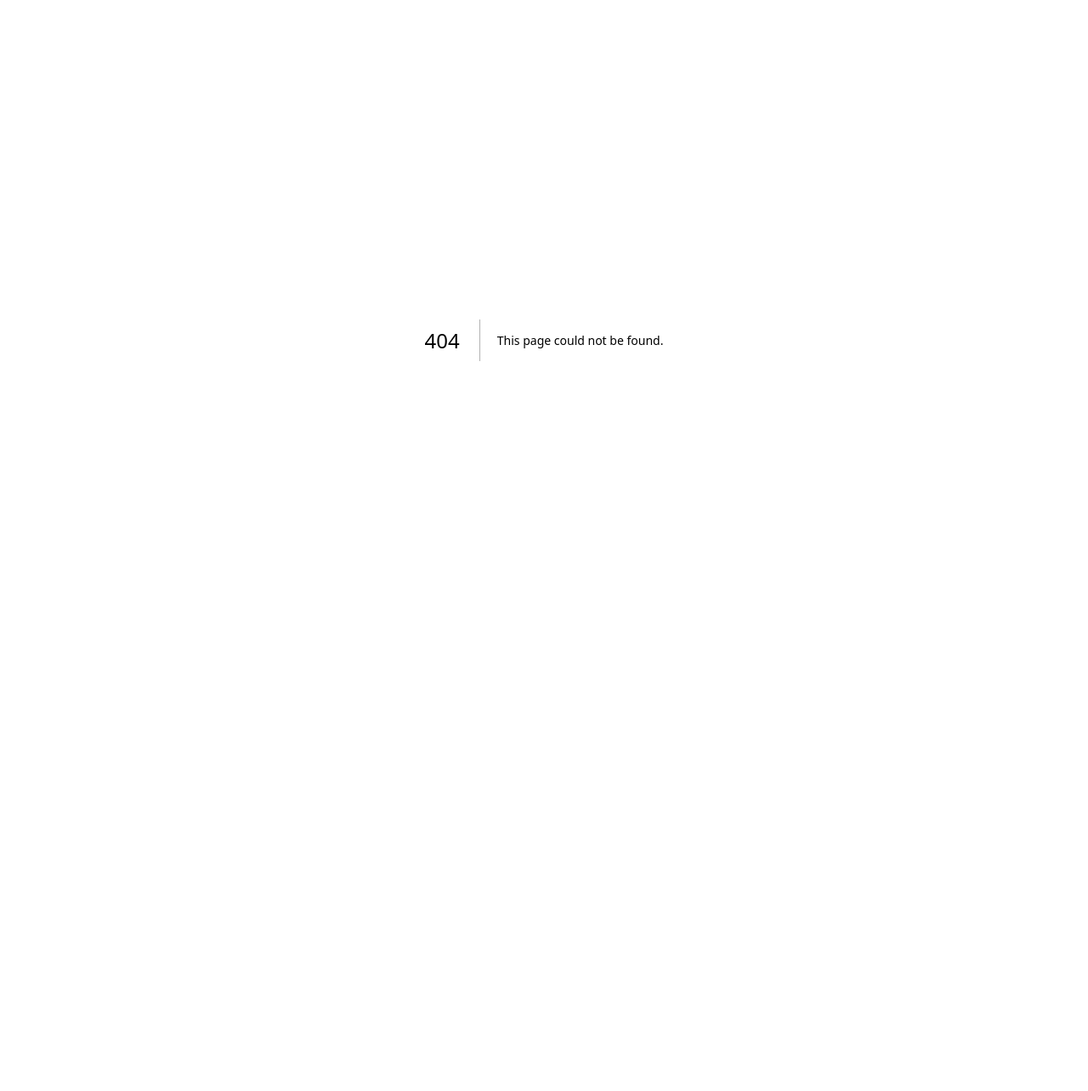
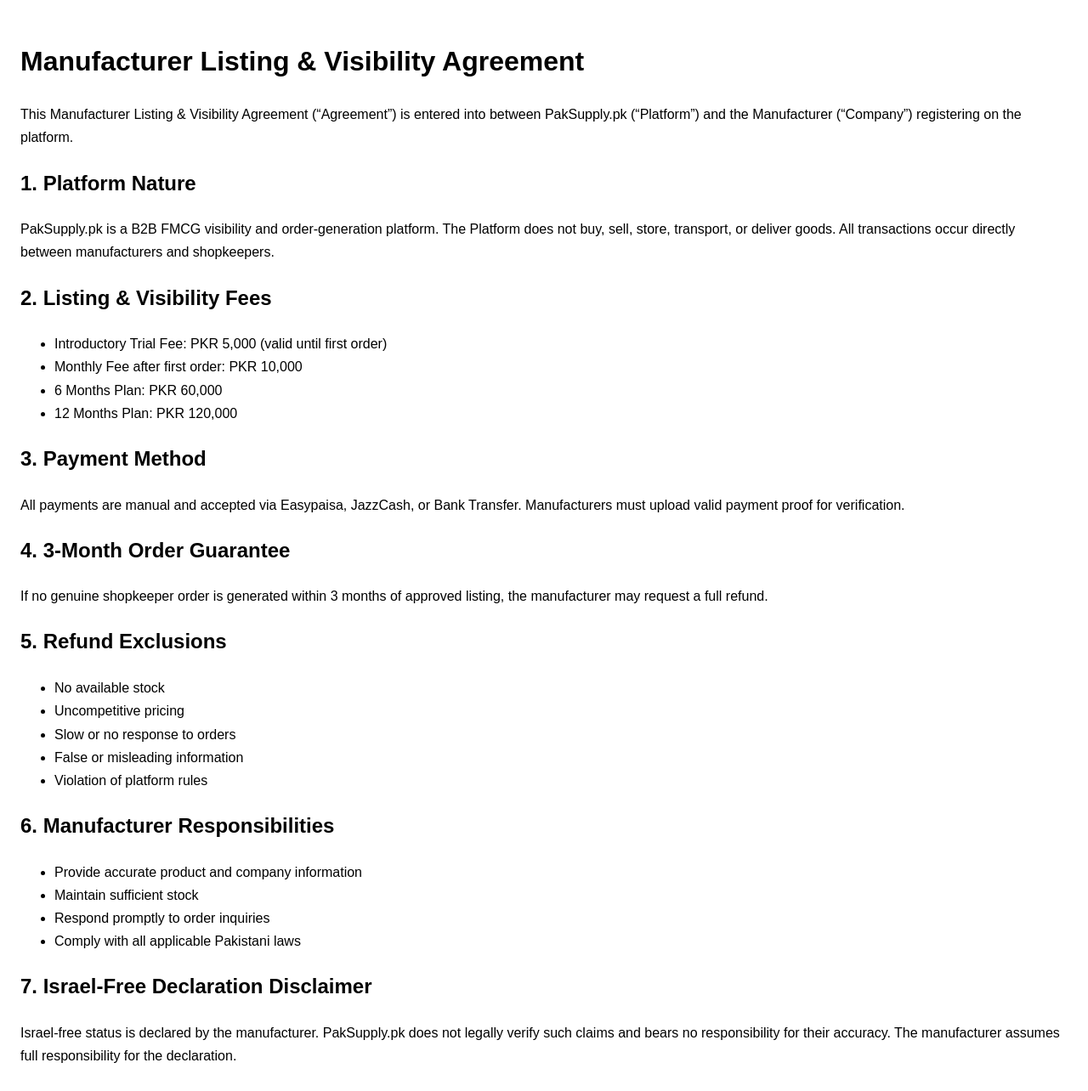
Before and after one commit to paksupply/paksupply, a Next.js app: page /manufacturer-contract in a window 1280 px wide. Before the commit this address had no page. Shown: the top 1284 px of the page at 85% size. Before the commit the page ends 800 px from the top, so only its background shows below. Built offline with nearby package versions, Linux system fonts and the light colour scheme.

Commit message:
Add Manufacturer Contract page

```diff
--- /dev/null
+++ b/app/manufacturer-contract/page.js
@@ -0,0 +1,89 @@
+export default function ManufacturerContract() {
+  return (
+    <main style={{ padding: "24px", fontFamily: "Arial", lineHeight: "1.7" }}>
+      <h1>Manufacturer Listing & Visibility Agreement</h1>
+
+      <p>
+        This Manufacturer Listing & Visibility Agreement (“Agreement”) is
+        entered into between PakSupply.pk (“Platform”) and the Manufacturer
+        (“Company”) registering on the platform.
+      </p>
+
+      <h2>1. Platform Nature</h2>
+      <p>
+        PakSupply.pk is a B2B FMCG visibility and order-generation platform. The
+        Platform does not buy, sell, store, transport, or deliver goods. All
+        transactions occur directly between manufacturers and shopkeepers.
+      </p>
+
+      <h2>2. Listing & Visibility Fees</h2>
+      <ul>
+        <li>Introductory Trial Fee: PKR 5,000 (valid until first order)</li>
+        <li>Monthly Fee after first order: PKR 10,000</li>
+        <li>6 Months Plan: PKR 60,000</li>
+        <li>12 Months Plan: PKR 120,000</li>
+      </ul>
+
+      <h2>3. Payment Method</h2>
+      <p>
+        All payments are manual and accepted via Easypaisa, JazzCash, or Bank
+        Transfer. Manufacturers must upload valid payment proof for
+        verification.
+      </p>
+
+      <h2>4. 3-Month Order Guarantee</h2>
+      <p>
+        If no genuine shopkeeper order is generated within 3 months of approved
+        listing, the manufacturer may request a full refund.
+      </p>
+
+      <h2>5. Refund Exclusions</h2>
+      <ul>
+        <li>No available stock</li>
+        <li>Uncompetitive pricing</li>
+        <li>Slow or no response to orders</li>
+        <li>False or misleading information</li>
+        <li>Violation of platform rules</li>
+      </ul>
+
+      <h2>6. Manufacturer Responsibilities</h2>
+      <ul>
+        <li>Provide accurate product and company information</li>
+        <li>Maintain sufficient stock</li>
+        <li>Respond promptly to order inquiries</li>
+        <li>Comply with all applicable Pakistani laws</li>
+      </ul>
+
+      <h2>7. Israel-Free Declaration Disclaimer</h2>
+      <p>
+        Israel-free status is declared by the manufacturer. PakSupply.pk does
+        not legally verify such claims and bears no responsibility for their
+        accuracy. The manufacturer assumes full responsibility for the
+        declaration.
+      </p>
+
+      <h2>8. Limitation of Liability</h2>
+      <p>
+        PakSupply.pk shall not be liable for indirect, incidental, or
+        consequential damages, loss of profits, logistics issues, or disputes
+        between manufacturers and shopkeepers.
+      </p>
+
+      <h2>9. Account Suspension & Termination</h2>
+      <p>
+        The platform reserves the right to suspend or terminate accounts for
+        policy violations, fraud, or misuse without refund.
+      </p>
+
+      <h2>10. Governing Law</h2>
+      <p>
+        This Agreement is governed by the laws of the Islamic Republic of
+        Pakistan.
+      </p>
+
+      <p style={{ marginTop: "30px", color: "gray" }}>
+        By registering, the manufacturer confirms acceptance of this Agreement.
+      </p>
+    </main>
+  );
+}
```
